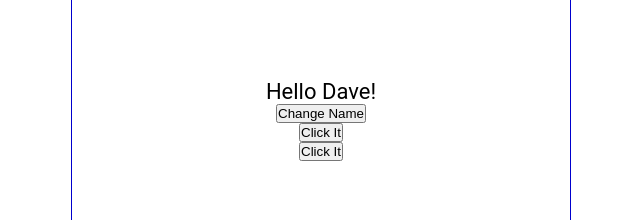
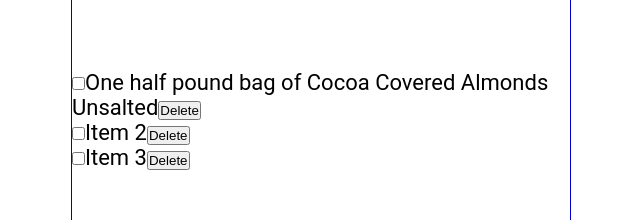
Before and after one commit to Azeem-Q/react-tutorials, a React (Create React App) app: page / in a window 1280 px wide. Shown: the part 306-526 px from the top of the page, without its empty margins (319-959 px from the left). Built offline with nearby package versions, Linux system fonts and the light colour scheme.

Commit message:
learning chap 7

```diff
--- a/package.json
+++ b/package.json
@@ -34,5 +34,8 @@
       "last 1 firefox version",
       "last 1 safari version"
     ]
+  },
+  "devDependencies": {
+    "react-icons": "^4.7.1"
   }
 }
--- a/src/Content.js
+++ b/src/Content.js
@@ -1,31 +1,35 @@
 import { useState } from "react";
 
 const Content = () => {
-  const [name, setName] = useState("Dave");
-  const [count, setCount] = useState(0);
-
-  const handleNameChange = () => {
-    const names = ["Bob", "Kevin", "Dave"];
-    const int = Math.floor(Math.random() * 3);
-    setName(names[int]);
-  };
-
-  const handleClick = () => {
-    setCount(count + 1);
-    setCount(count + 1);
-    console.log(count);
-  };
-
-  const handleClick2 = (name) => {
-    console.log(count);
-  };
+  const [items, setItems] = useState([
+    {
+      id: 1,
+      checked: false,
+      item: "One half pound bag of Cocoa Covered Almonds Unsalted",
+    },
+    {
+      id: 2,
+      checked: false,
+      item: "Item 2",
+    },
+    {
+      id: 3,
+      checked: false,
+      item: "Item 3",
+    },
+  ]);
 
   return (
     <main>
-      <p onDoubleClick={handleClick}>Hello {name}!</p>
-      <button onClick={handleNameChange}>Change Name</button>
-      <button onClick={handleClick}>Click It</button>
-      <button onClick={handleClick2}>Click It</button>
+      <ul>
+        {items.map((item) => (
+          <li className="item" key={item.id}>
+            <input type="checkbox" checked={item.checked} />
+            <label>{item.item}</label>
+            <button>Delete</button>
+          </li>
+        ))}
+      </ul>
     </main>
   );
 };
```
Also changed, not shown: 1 other file (tests, documents, lock files or other folders).
